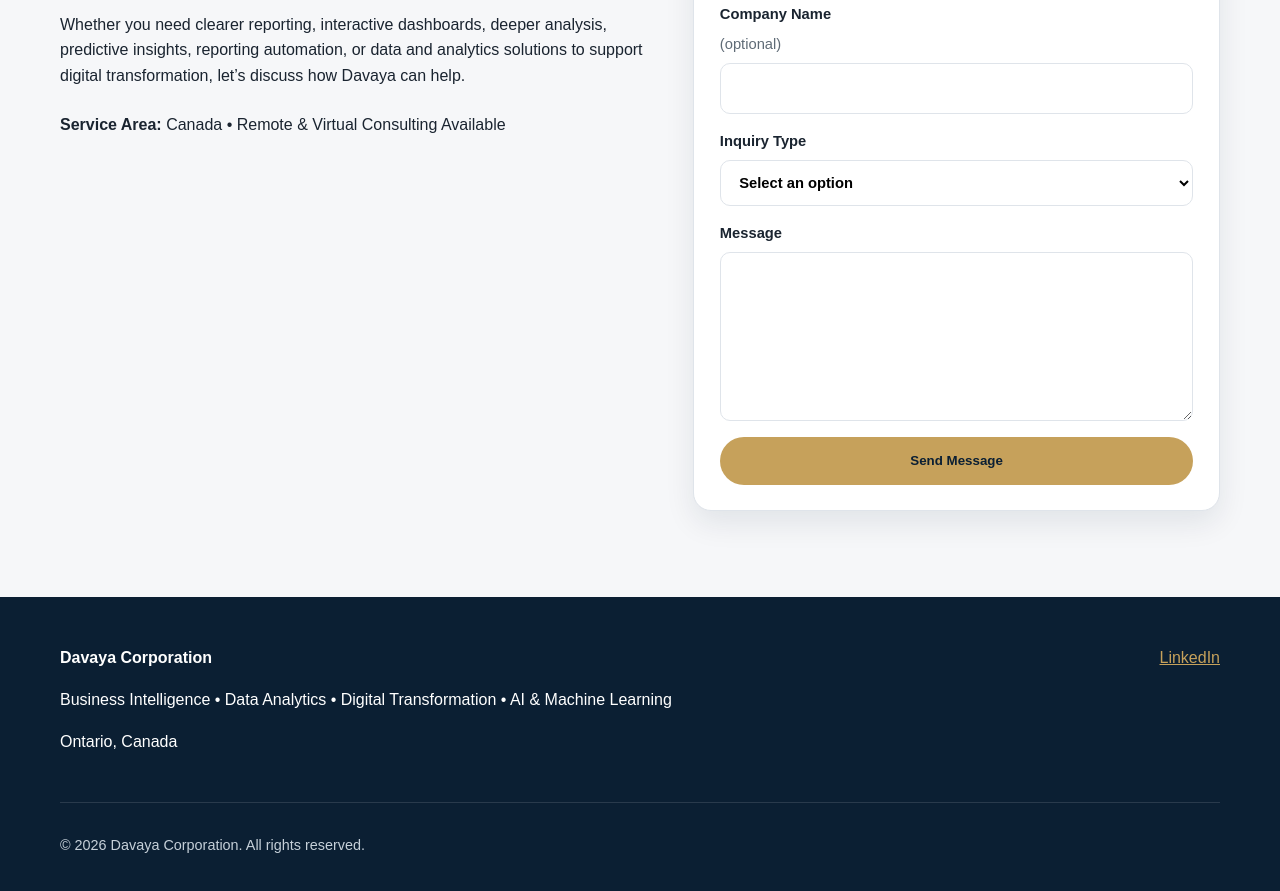
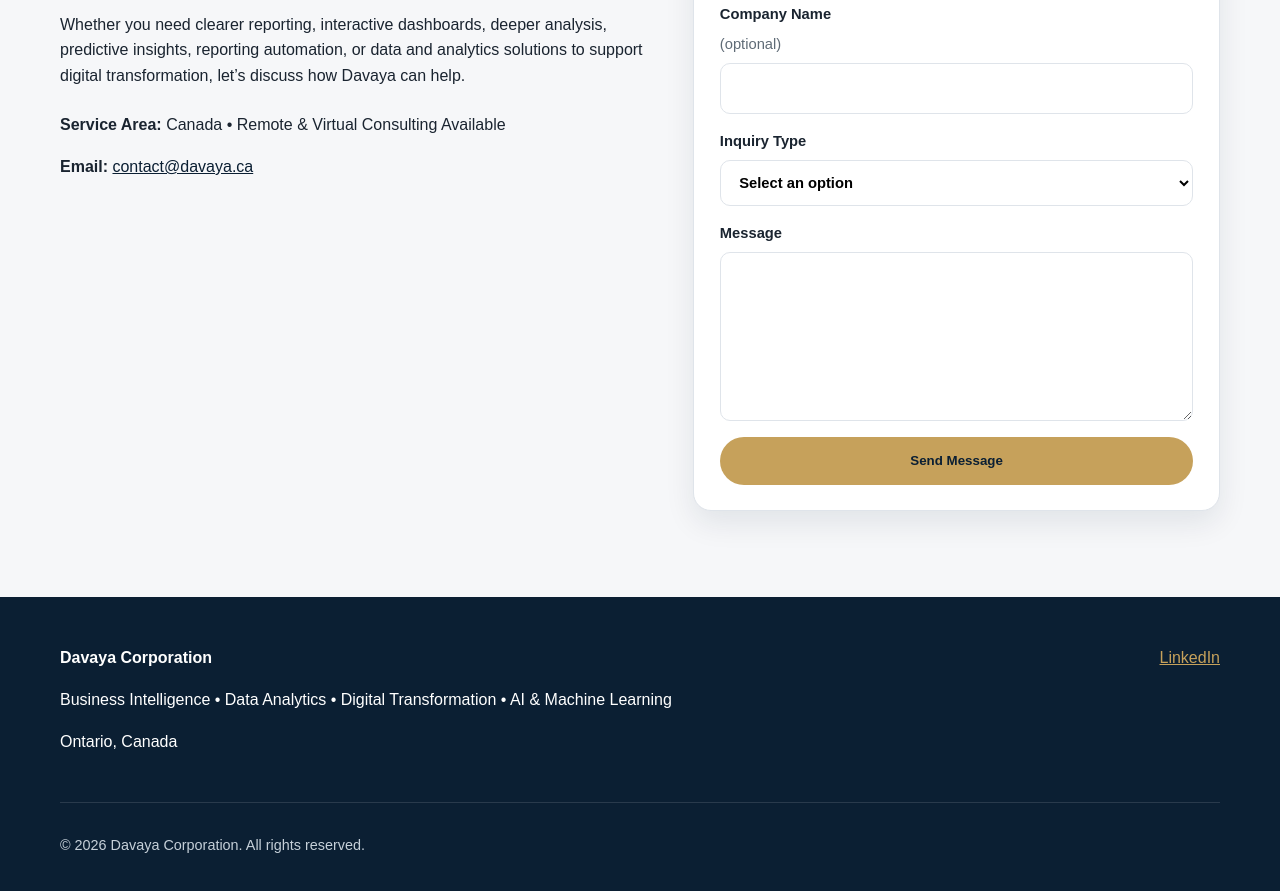
Before and after one commit to mamkon/davaya-website, a plain HTML site: page index.html in a window 1280 px wide. Shown: the part 5351-6242 px from the top of the page. Drawn offline with Linux system fonts and the light colour scheme.

Commit message:
Add email contact information to index.html

```diff
--- a/index.html
+++ b/index.html
@@ -360,9 +360,10 @@
 	</p>
           <div class="contact-meta">
      <p><strong>Service Area:</strong> Canada • Remote & Virtual Consulting Available</p>
+			  <p><strong>Email:</strong> <a href="mailto:contact@davaya.ca">contact@davaya.ca</a></p>
+
           </div>
         </div>
-
    <form class="contact-form reveal" action="https://formspree.io/f/xrpggzrp" method="POST">
           <div class="form-row">
             <label>
```
